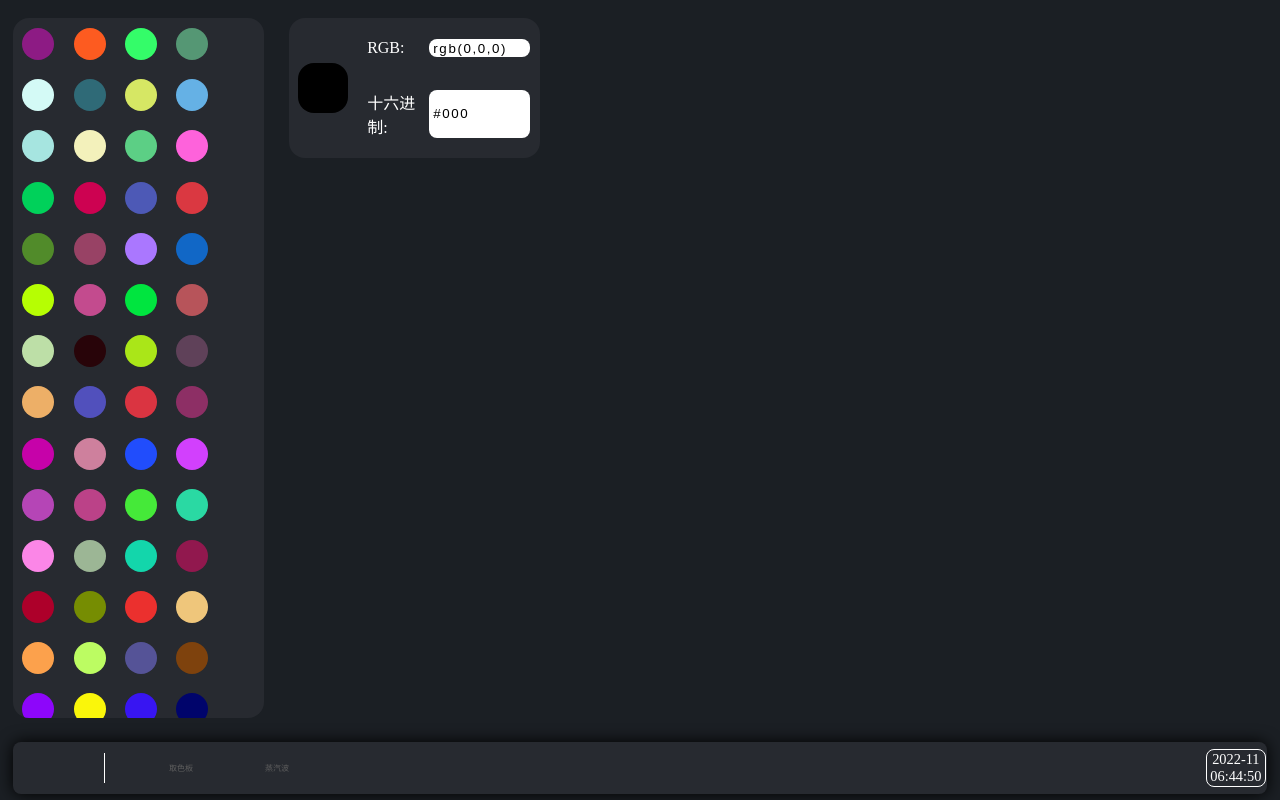
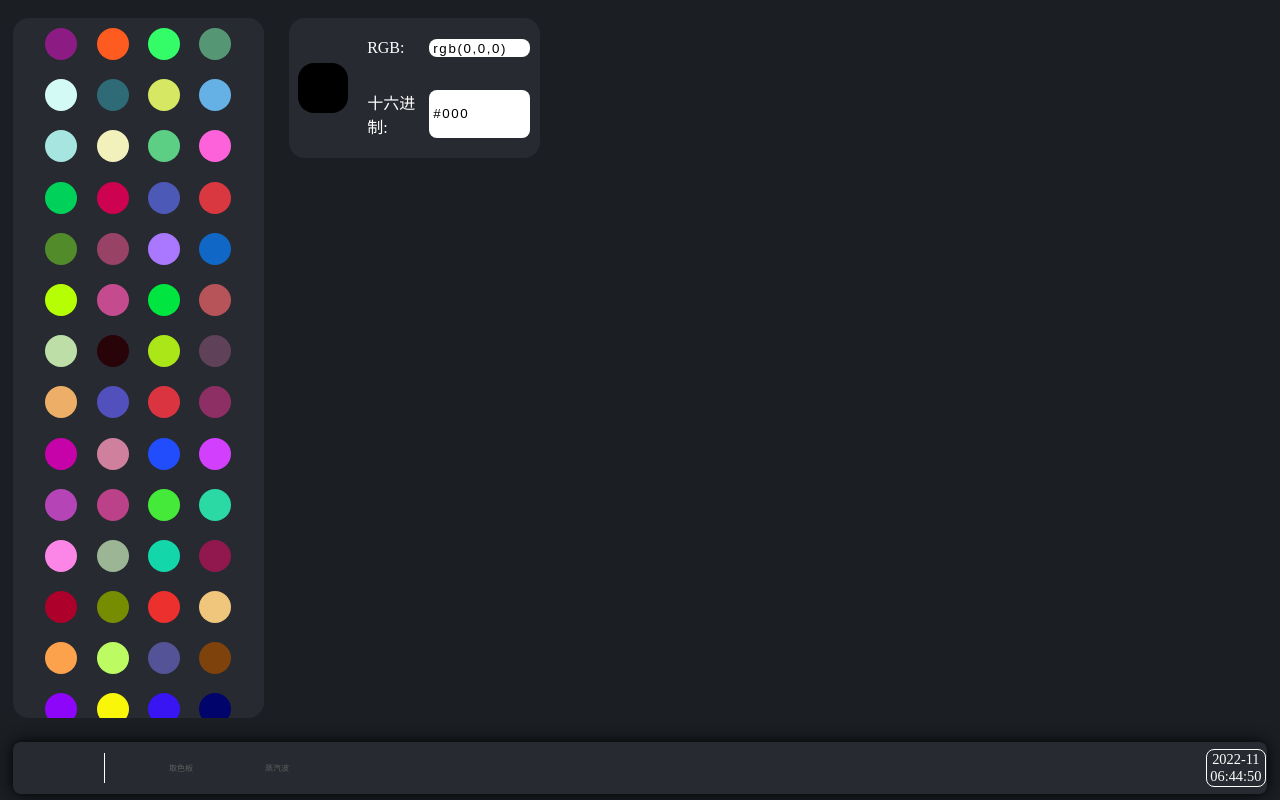
Before and after one commit to Devmacy/AIbuprofen, a Vue app in the folder ExpandingCards/: page /ColorPalette in a window 1280 px wide. Built offline with nearby package versions, Linux system fonts and the light colour scheme; no server answers.

Commit message:
refactor: 重命名组件

```diff
--- a/ExpandingCards/src/views/SelectColor/component/RandomColorList.vue
+++ b/ExpandingCards/src/views/SelectColor/component/ColorList.vue
@@ -2,10 +2,10 @@
   <div class="main-wrap">
 
     <div class="item-wrap">
-      <div v-for="(item,index) in list" :key="index" class="item">
-        <div class="back-item" :style="{backgroundColor: getHexOrRgbString(item.r,item.g,item.b,'rgb')}"
-             @click="getSelectColor(item)"></div>
-      </div>
+        <div v-for="(item,index) in list" :key="index" class="item">
+          <div class="back-item" :style="{backgroundColor: getHexOrRgbString(item.r,item.g,item.b,'rgb')}"
+               @click="getSelectColor(item)"></div>
+        </div>
     </div>
 
   </div>
@@ -13,7 +13,7 @@
 
 <script lang="ts">
 export default {
-  name: "RandomColorList"
+  name: "ColorList"
 }
 </script>
 
@@ -81,6 +81,7 @@ function getSelectColor(item: { r: number; g: number; b: number; }): void {
   .item-wrap {
     display: flex;
     flex-wrap: wrap;
+    justify-content: center;
 
     .back-item {
       border-radius: 50%;
--- a/ExpandingCards/src/views/SelectColor/index.vue
+++ b/ExpandingCards/src/views/SelectColor/index.vue
@@ -1,6 +1,6 @@
 <template>
   <div class="main-wrapper">
-    <RandomColorList @getSelectedColor="setSelectedColor" class="select-wrap"/>
+    <ColorList @getSelectedColor="setSelectedColor" class="select-wrap"/>
 
     <div class="operation-wrap">
       <ShowColor class="show-color-cont"
@@ -19,7 +19,7 @@ export default {
 <script lang="ts" setup>
 import {reactive} from "vue";
 import ShowColor from "@/views/SelectColor/component/ShowColor.vue";
-import RandomColorList from "@/views/SelectColor/component/RandomColorList.vue";
+import ColorList from "@/views/SelectColor/component/ColorList.vue";
 import {XPoet} from "@/common/api";
 
 XPoet().then((data)=>{
```
